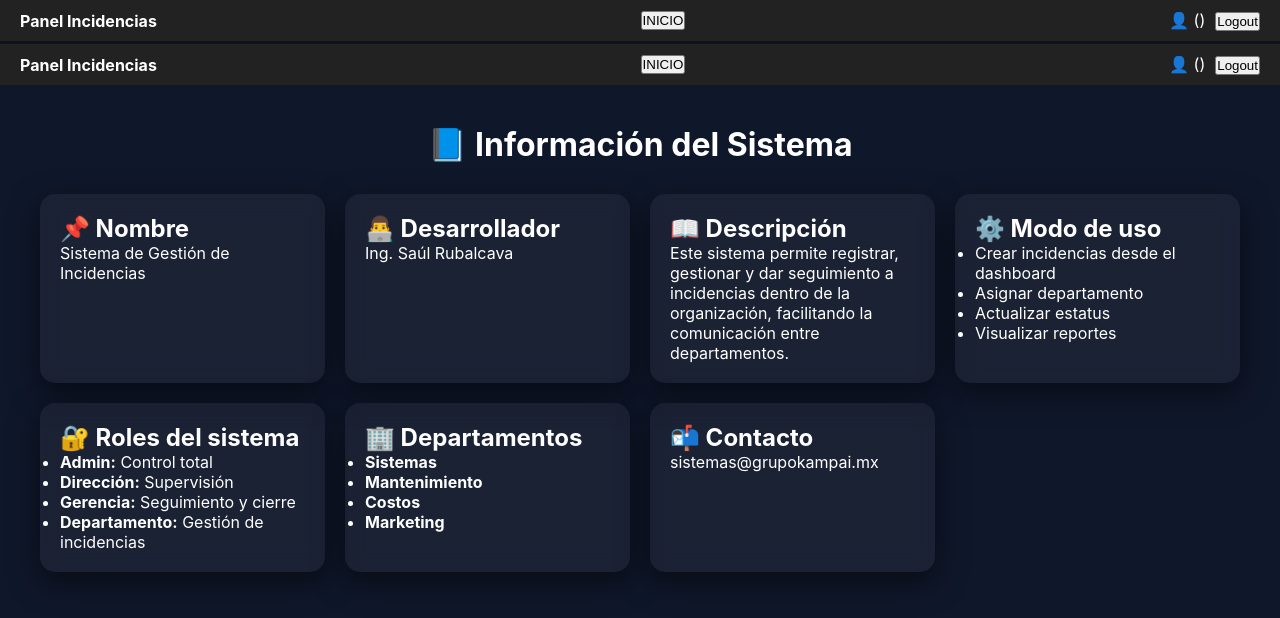
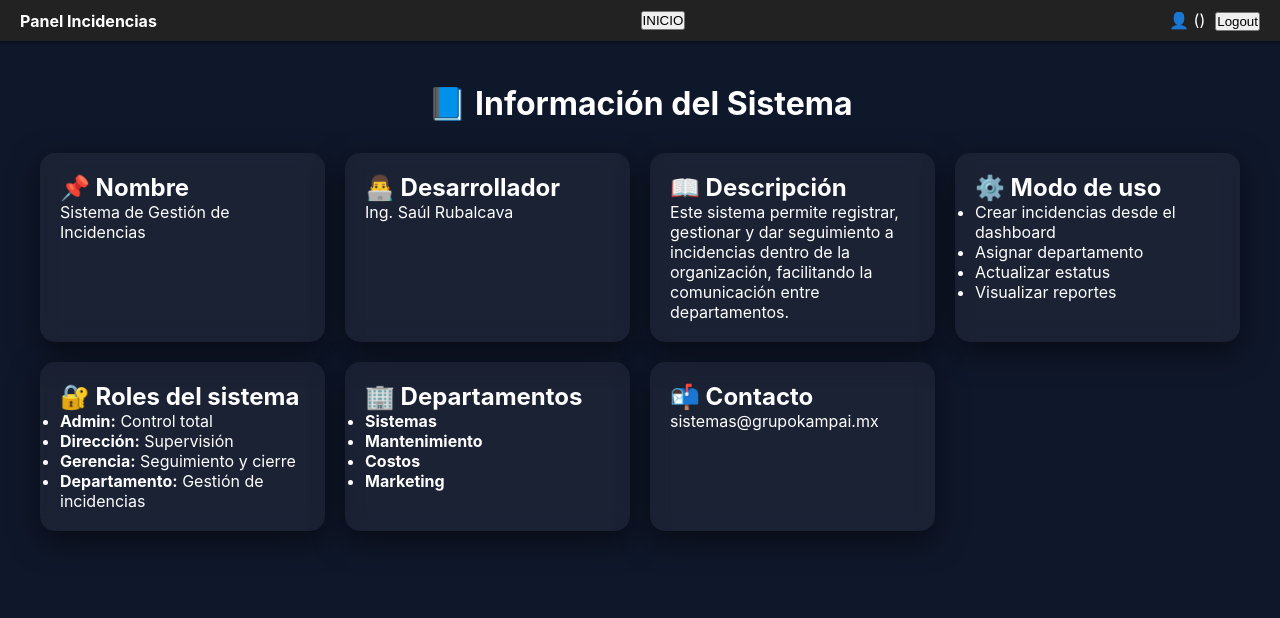
Before and after one commit to sazzue/gestor-de-incidencias-GK, a React app in the folder frontend/: page /info in a window 1280 px wide. Shown: the top 618 px of the page. Built offline with nearby package versions, Linux system fonts and the light colour scheme; the HTML template or start-up script is replaced by a standard one.

Commit message:
fix duplicated navbar

```diff
--- a/frontend/src/App.jsx
+++ b/frontend/src/App.jsx
@@ -18,6 +18,7 @@ function App() {
 
         <Route path="/" element={<Navigate to="/login" />} />
         <Route path="/login" element={<Login />} />
+        <Route path="/users" element={<CreateUser />} />
 
         <Route
           path="/dashboard"
@@ -30,6 +31,7 @@ function App() {
 
         <Route element={<MainLayout />}>
           <Route path="/incidents" element={<Incidents />} />
+          <Route path="/info" element={<Info />} />
 
           <Route
             path="/create"
@@ -40,8 +42,6 @@ function App() {
             }
           />
 
-          <Route path="/users" element={<CreateUser />} />
-          <Route path="/info" element={<Info />} />
         </Route>
 
         <Route
--- a/frontend/src/pages/Info.jsx
+++ b/frontend/src/pages/Info.jsx
@@ -1,8 +1,7 @@
-import Navbar from "../components/Navbar.jsx";
+
 function Info() {
   return (
     <>
-      <Navbar />
 
       <div style={styles.container}>
         <h1 style={styles.title}>📘 Información del Sistema</h1>
```
